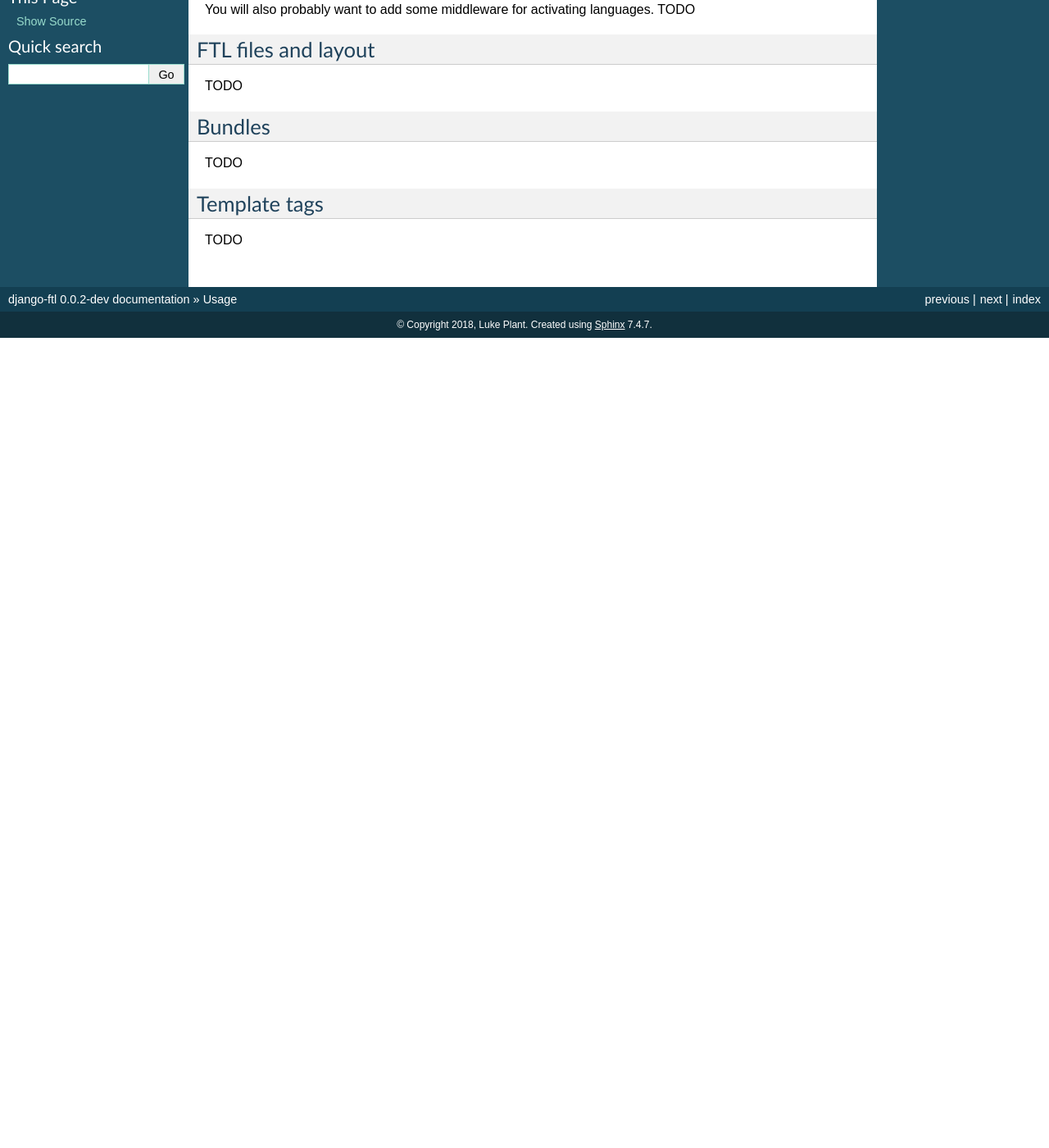
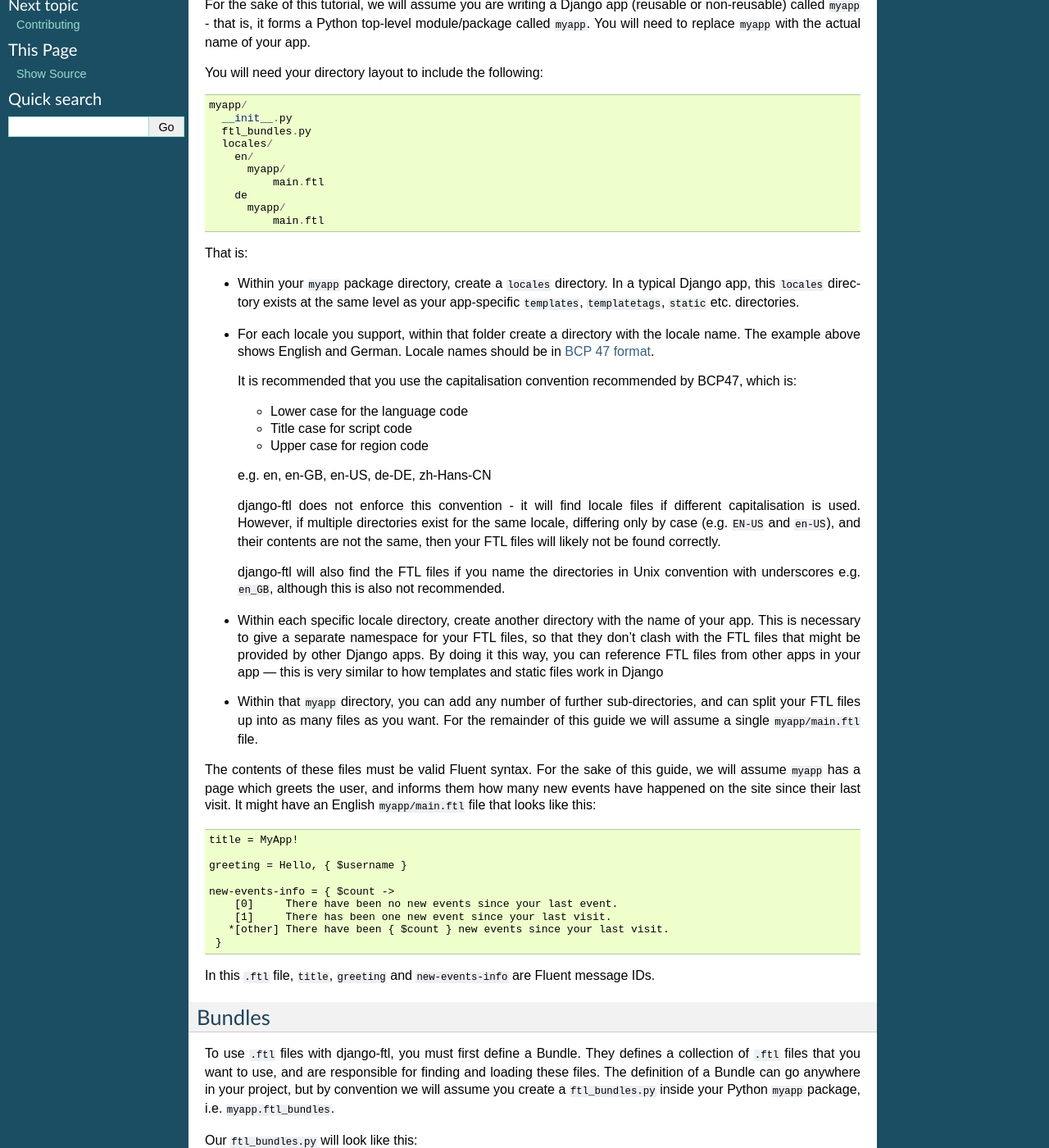
Before and after one commit to django-ftl/django-ftl, a Sphinx documentation site: the page built from docs/usage.rst, in a window 1280 px wide and 1400 px high, scrolled down 270 px. Shown: the whole window at 82% size. Built offline with Sphinx 7.4.7, drawn with Linux system fonts in a browser that asks for light colours; before the commit the page ends 900 px from its top, so only the background shows below that; some of the changed text lies outside the part shown.

Commit message:
Beginnings of docs

```diff
--- a/docs/usage.rst
+++ b/docs/usage.rst
@@ -2,7 +2,147 @@
 Usage
 =====
 
-To use django-ftl in a project, add it to your `INSTALLED_APPS`:
+
+Using Fluent in a Django project requires understanding a number of things, in
+addition to understanding the `Fluent syntax
+<http://projectfluent.org/fluent/guide/>`_. This guide outlines the main steps.
+
+
+FTL files and layout
+--------------------
+
+Fluent translations are placed in Fluent Translation List files, with suffix
+``.ftl``. For them to be found by django-ftl, you need to use the following
+conventions, which align with the convention used across tools that use Fluent.
+
+For the sake of this tutorial, we will assume you are writing a Django app
+(reusable or non-reusable) called ``myapp`` - that is, it forms a Python
+top-level module/package called ``myapp``. You will need to replace ``myapp``
+with the actual name of your app.
+
+You will need your directory layout to include the following::
+
+   myapp/
+     __init__.py
+     ftl_bundles.py
+     locales/
+       en/
+         myapp/
+             main.ftl
+       de
+         myapp/
+             main.ftl
+
+That is:
+
+* Within your ``myapp`` package directory, create a ``locales`` directory. In a
+  typical Django app, this ``locales`` directory exists at the same level as
+  your app-specific ``templates``, ``templatetags``, ``static`` etc.
+  directories.
+
+* For each locale you support, within that folder create a directory with the
+  locale name. The example above shows English and German. Locale names should
+  be in `BCP 47 format <https://tools.ietf.org/html/bcp47>`_.
+
+  It is recommended that you use the capitalisation convention recommended by
+  BCP47, which is:
+
+  * Lower case for the language code
+  * Title case for script code
+  * Upper case for region code
+
+  e.g. en, en-GB, en-US, de-DE, zh-Hans-CN
+
+  django-ftl does not enforce this convention - it will find locale files if
+  different capitalisation is used. However, if multiple directories exist for
+  the same locale, differing only by case (e.g. ``EN-US`` and ``en-US``), and
+  their contents are not the same, then your FTL files will likely not be found
+  correctly.
+
+  django-ftl will also find the FTL files if you name the directories in Unix
+  convention with underscores e.g. ``en_GB``, although this is also not
+  recommended.
+
+* Within each specific locale directory, create another directory with the name
+  of your app. This is necessary to give a separate namespace for your FTL
+  files, so that they don't clash with the FTL files that might be provided by
+  other Django apps. By doing it this way, you can reference FTL
+  files from other apps in your app — this is very similar to how templates
+  and static files work in Django
+
+* Within that ``myapp`` directory, you can add any number of further
+  sub-directories, and can split your FTL files up into as many files as you
+  want. For the remainder of this guide we will assume a single
+  ``myapp/main.ftl`` file.
+
+
+The contents of these files must be valid Fluent syntax. For the sake of this
+guide, we will assume ``myapp`` has a page which greets the user, and informs
+them how many new events have happened on the site since their last visit.
+It might have an English ``myapp/main.ftl`` file that looks like this::
+
+  title = MyApp!
+
+  greeting = Hello, { $username }
+
+  new-events-info = { $count ->
+      [0]     There have been no new events since your last event.
+      [1]     There has been one new event since your last visit.
+     *[other] There have been { $count } new events since your last visit.
+   }
+
+In this ``.ftl`` file, ``title``, ``greeting`` and ``new-events-info`` are
+Fluent message IDs.
+
+
+Bundles
+-------
+
+To use ``.ftl`` files with django-ftl, you must first define a Bundle. They
+defines a collection of ``.ftl`` files that you want to use, and are responsible
+for finding and loading these files. The definition of a Bundle can go anywhere
+in your project, but by convention we will assume you create a
+``ftl_bundles.py`` inside your Python ``myapp`` package, i.e.
+``myapp.ftl_bundles``.
+
+Our ``ftl_bundles.py`` will look like this:
+
+.. code-block:: python
+
+   from django_ftl.bundles import Bundle
+
+   main = Bundle(['myapp/main.ftl'],
+                 fallback_locale='en')
+
+:class:`~django_ftl.bundles.Bundle` takes a single positional argument which is a list of FTL files. The
+files will be added to the bundle in the order specified, in a single namespace,
+so you should ensure that the message IDs in the files are unique across the
+bundle. If they are not, messages with duplicate message IDs from files that are
+specified later will overwrite the ones earlier in the list. (This can be useful
+to allow you to use FTL files from another app and replace some of their
+messages with your own).
+
+:class:`~django_ftl.bundles.Bundle` also takes some optional keyword arguments
+described in the API docs.
+
+
+Activating a language
+---------------------
+
+TODO
+
+Using bundles from Python
+-------------------------
+
+TODO
+
+
+
+Using bundles from Django templates
+-----------------------------------
+
+To use django-ftl template tags in a project, ``django_ftl`` must be added to
+your ``INSTALLED_APPS`` like this:
 
 .. code-block:: python
 
@@ -11,24 +151,3 @@
         'django_ftl.apps.DjangoFtlConfig',
         ...
     )
-
-This is necessary for use of the template tags.
-
-You will also probably want to add some middleware for activating languages. TODO
-
-
-FTL files and layout
---------------------
-
-TODO
-
-
-Bundles
--------
-
-TODO
-
-Template tags
--------------
-
-TODO
```
Also changed, not shown: README.rst (+27 -36 lines), docs/api/activator.rst (added, +16 -0 lines), docs/api/bundle.rst (added, +17 -0 lines).
